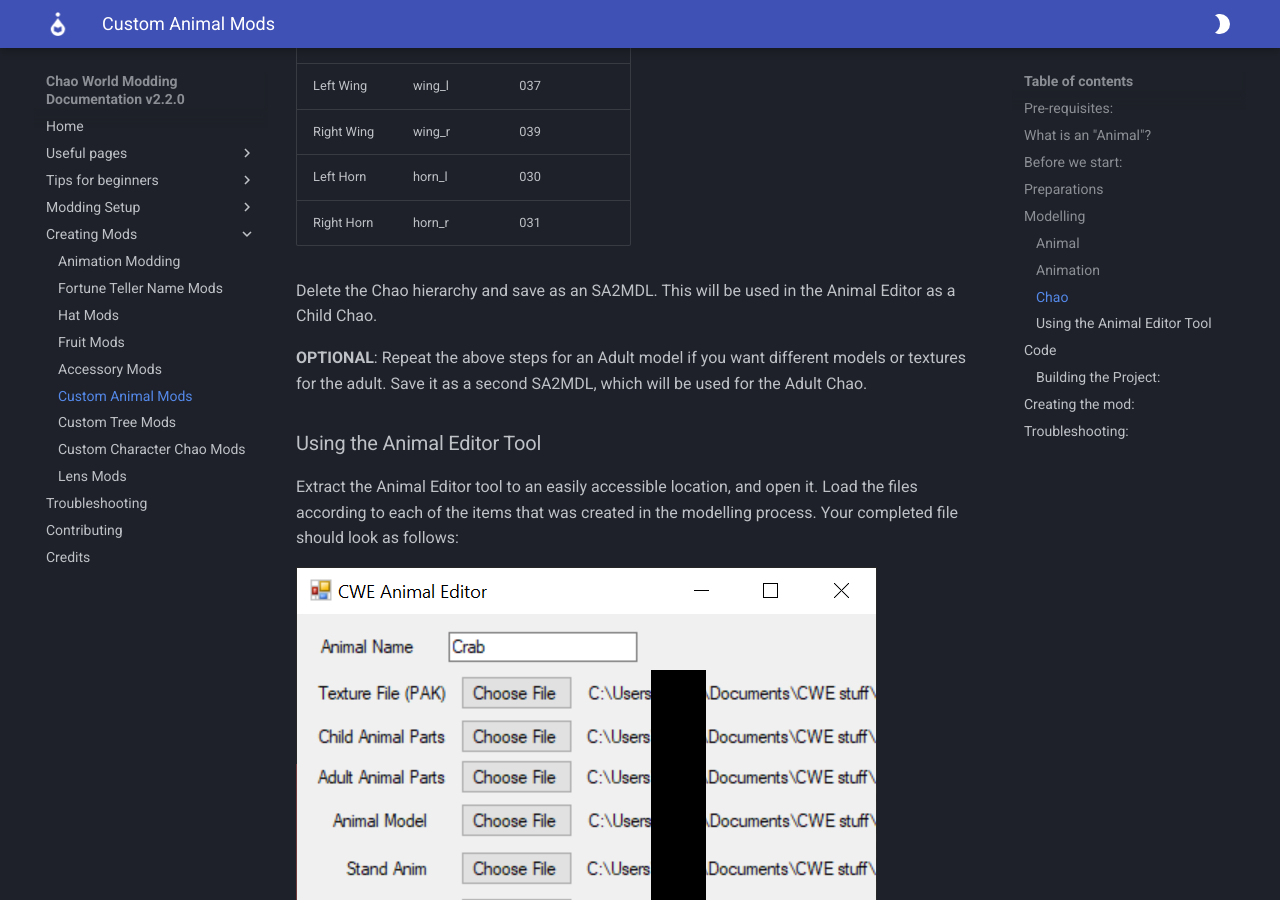
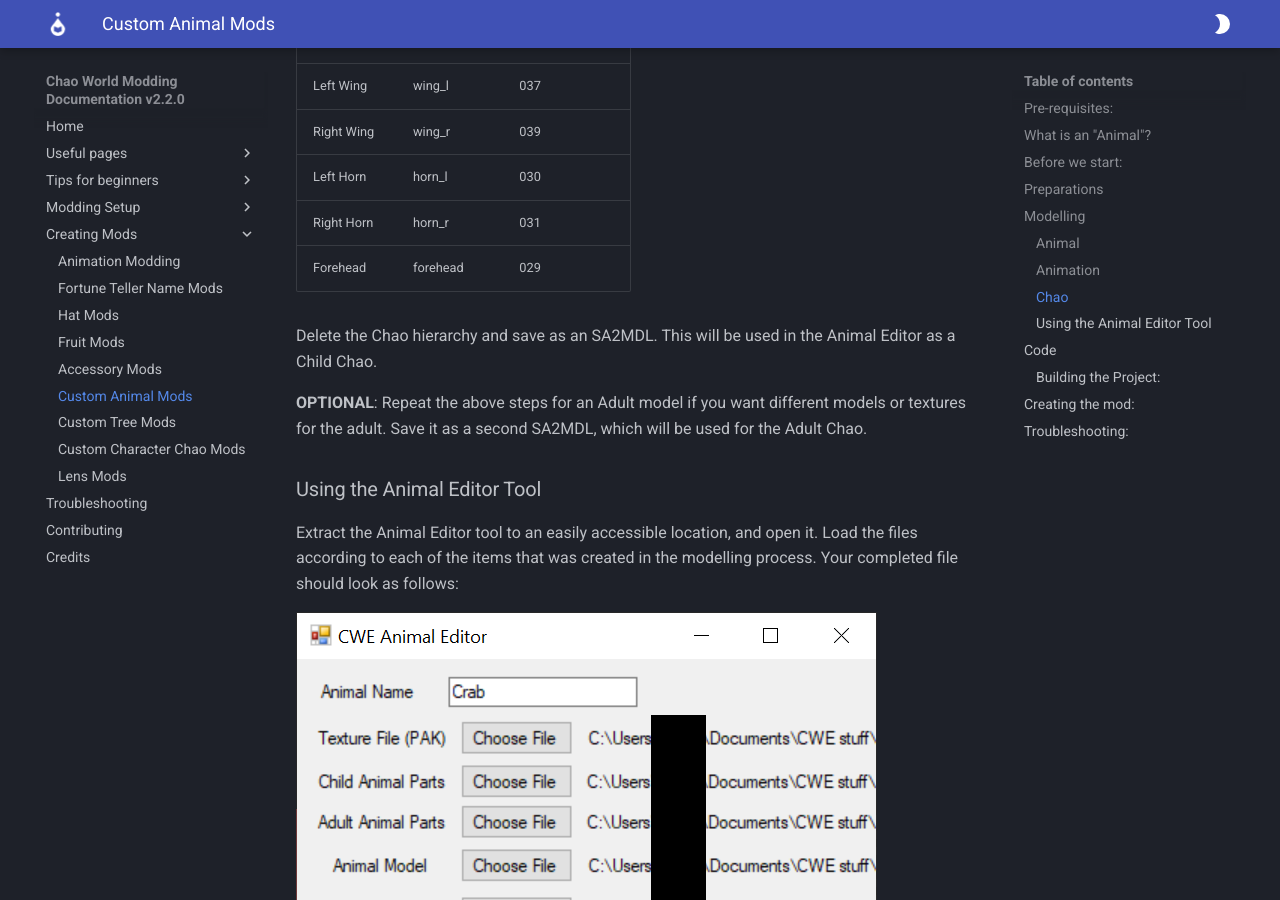
Before and after one commit to NostalgiaNinja/ChaoModding_Docs, an MkDocs documentation site: the page built from docs/AnimalModding.md, in a window 1280 px wide and 900 px high, scrolled down 3766 px. Built offline with MkDocs 1.6.1 and Material for MkDocs 9.7.7, drawn with Linux system fonts in a browser that asks for light colours.

Commit message:
Resolve #3 - Adding forehead
As per request from Moonbow Dragon on Chao Island Discord

```diff
--- a/docs/AnimalModding.md
+++ b/docs/AnimalModding.md
@@ -85,6 +85,7 @@ Import a Chao model of your choice, starting with a Child Chao. Prepare the anim
 |Right Wing|wing_r|039|
 |Left Horn|horn_l|030|
 |Right Horn|horn_r|031|
+|Forehead|forehead|029|
 
 Delete the Chao hierarchy and save as an SA2MDL. This will be used in the Animal Editor as a Child Chao.
 
@@ -146,4 +147,5 @@ Save your "mod.ini" file and test your mod!
 
 ## Troubleshooting:
 
+
 If you have any issues with any of the mod creation process, check the [Troubleshooting page](troubleshooting.md) to see if your problem is mentioned. If you have other issues with the mod creation process, ask around in the Chao Island Discord. If the issue is of importance to note, it will be added to the documentation after being mentioned.
```
